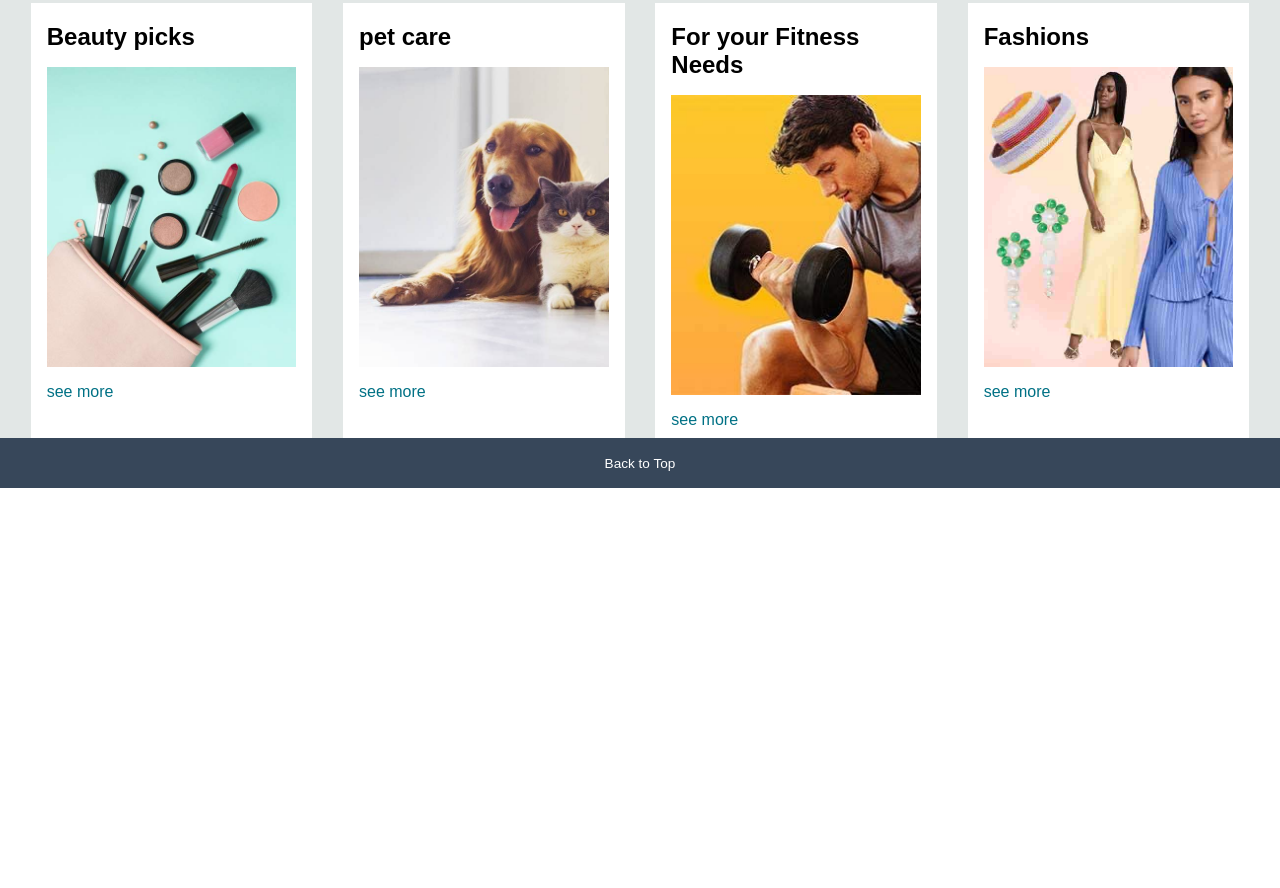
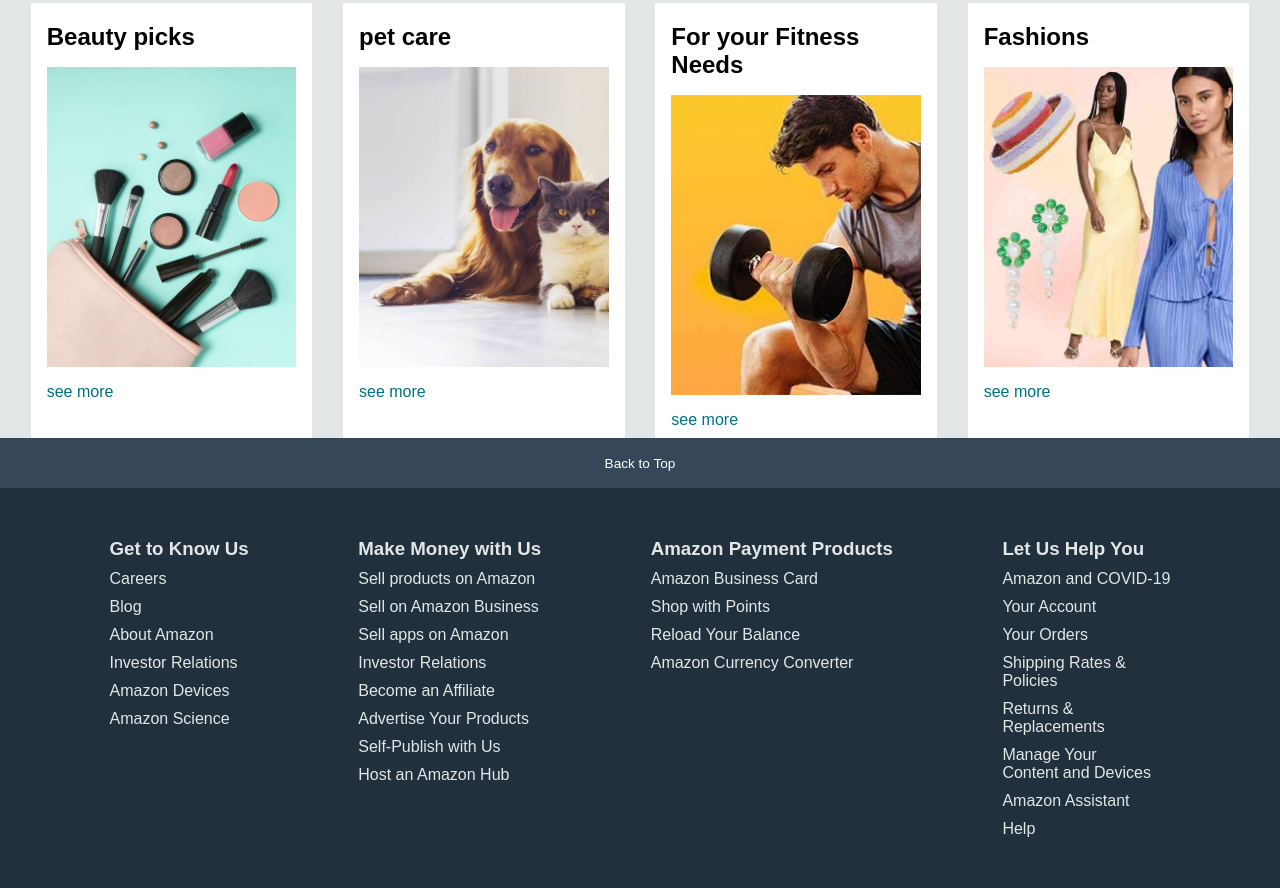
Before and after one commit to Ashes2004/Amazonbyashes, a plain HTML site: page index.html in a window 1280 px wide. Shown: the part 912-1800 px from the top of the page. Before the commit the page ends 1400 px from the top, so only its background shows below. Drawn offline with Linux system fonts and the light colour scheme.

Commit message:
footer content

```diff
--- a/index.html
+++ b/index.html
@@ -7,6 +7,8 @@
     <title>Amazon</title>
     <link rel="stylesheet" href="https://cdnjs.cloudflare.com/ajax/libs/font-awesome/6.4.0/css/all.min.css">
     <link rel="stylesheet" href="style.css">
+
+
 </head>
 
 <body>
@@ -40,6 +42,7 @@
                     <i class="fa-solid fa-magnifying-glass"></i>
                 </div>
             </div>
+
             <div class="nav-signin border">
                 <p><span>Hello , sign in</span></p>
                 <p class="nav-second">Account & Lists</p>
@@ -149,5 +152,55 @@
     <div class="foot-panel1">
         Back to Top
     </div>
+    <div class="foot-cont">
+        <div class="b1 foot">
+            <h3><b>Get to Know Us</b></h3>
+            <p>Careers</p>
+            <p>Blog</p>
+            <p>About Amazon</p>
+            <p>Investor Relations</p>
+            <p>Amazon Devices</p>
+            <p>Amazon Science</p>
+
+        </div>
+        <div class="b2 foot">
+            <h3><b>Make Money with Us</b></h3>
+
+        <p>Sell products on Amazon</p>
+        <p>Sell on Amazon Business</p>
+        <p>Sell apps on Amazon</p>
+        <p>Investor Relations</p>
+        <p>Become an Affiliate</p>
+        <p>Advertise Your Products</p>
+        <p>Self-Publish with Us</p>
+        <p>Host an Amazon Hub</p>
+
+    </div>
+        <div class="b3 foot">
+            <h3><b>Amazon Payment Products</b></h3>
+            <p>Amazon Business Card</p>
+            <p>Shop with Points</p>
+            <p>Reload Your Balance</p>
+            <p>Amazon Currency Converter</p>
+
+
+        </div>
+        <div class="b4 foot">
+            <h3><b>Let Us Help You</b></h3>
+
+            <p>Amazon and COVID-19</p>
+            <p>Your Account</p>
+            <p>Your Orders</p>
+            <p>Shipping Rates & <br> Policies</p>
+            <p>Returns & <br> Replacements</p>
+            <p>Manage Your <br> Content and Devices</p>
+            <p>Amazon Assistant
+                </p>
+            <p>Help</p>
+
+
+        </div>
+    </div>
 </footer>
+
 </html>
--- a/style.css
+++ b/style.css
@@ -61,7 +61,7 @@
     display: flex;
     justify-content: space-evenly;
     height: 40px;
-    width: 650px;
+    width: 900px;
     background-color: pink;
     border-radius: 4px;
 }
@@ -202,3 +202,19 @@ span{
     align-items: center;
     font-size: 0.85rem;
 }
+.foot-cont{
+    background-color: #222f3d;
+    color: #e2e7e6;
+    display: flex;
+    justify-content: space-evenly;
+    padding-top: 50px;
+    padding-bottom: 50px;
+}
+.foot{
+    text-decoration: none;
+    list-style-type: none;
+    display: list-item;
+}
+.foot p{
+    margin-top: 10px;
+}
```
